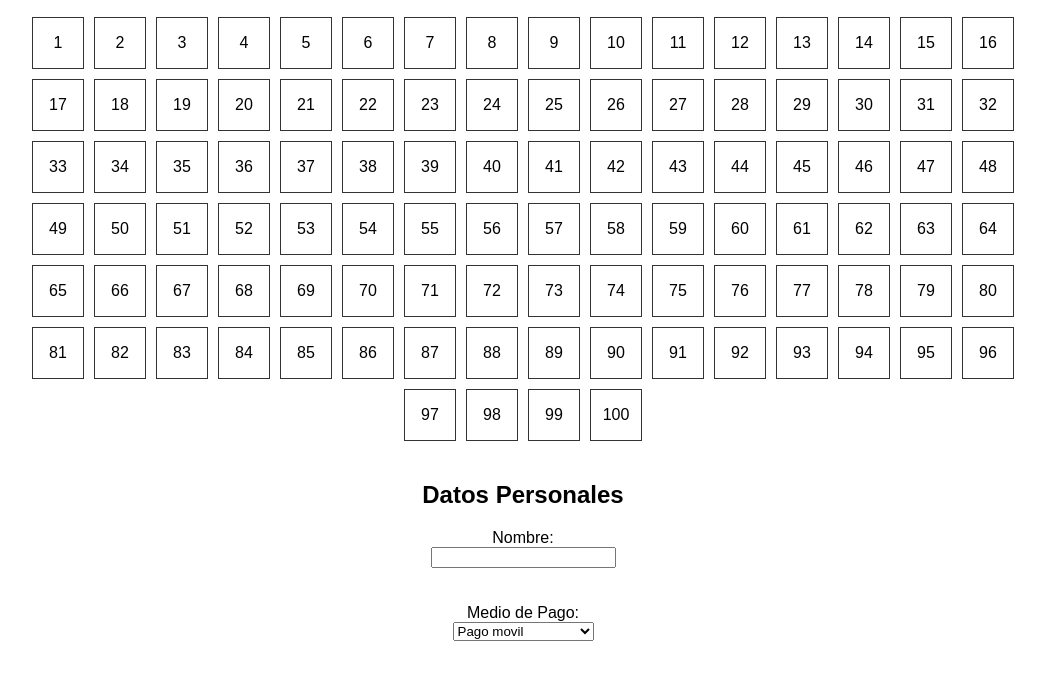
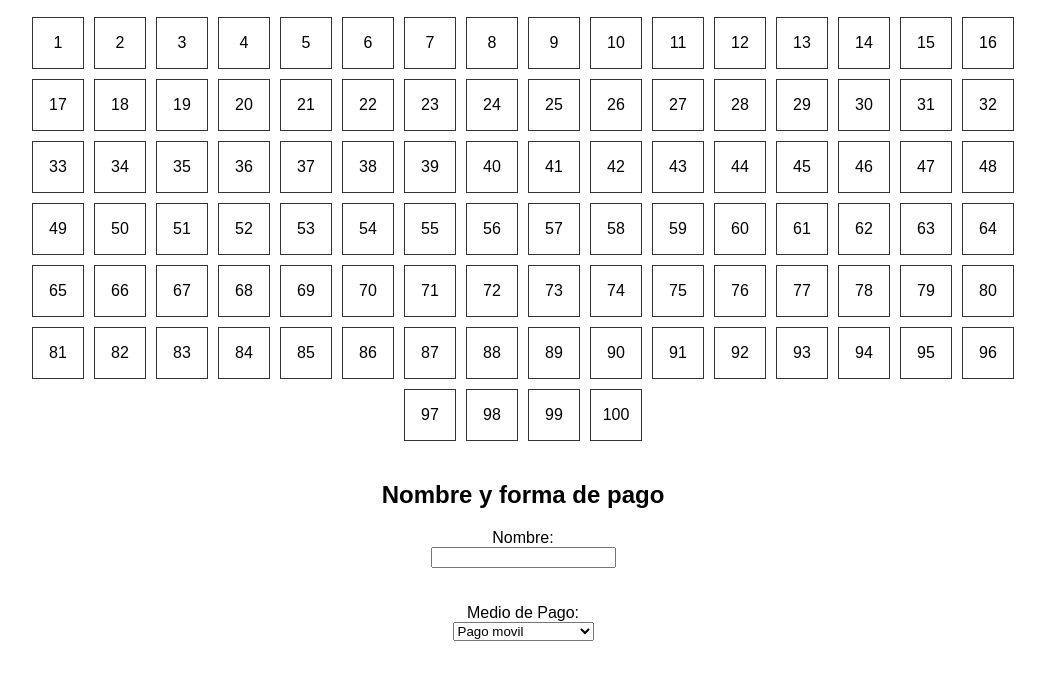
Before and after one commit to hericguedez/rifaYomaira, a plain HTML site: page index.html in a window 1280 px wide. Shown: the part 626-1311 px from the top of the page, without its empty margins (117-1162 px from the left). Drawn offline with Linux system fonts and the light colour scheme; no server answers.

Commit message:
Add files via upload
agregar medio pago boliviano

```diff
--- a/index.html
+++ b/index.html
@@ -125,7 +125,7 @@
 
         <!-- Formulario de Datos Personales -->
         <form id="formulario" onsubmit="enviarSeleccion(); return false;">
-            <h2>Datos Personales</h2>
+            <h2>Nombre y forma de pago</h2>
             <label for="nombre">Nombre:</label>
             <input type="text" id="nombre" required>
             <br><br>
@@ -135,6 +135,7 @@
                 <option value="Zelle">Zelle</option>
                 <option value="Pesos Chilenos">Pesos Chilenos</option>
                 <option value="Pesos Colombianos">Pesos Colombianos</option>
+                <option value="Bolivianos">Bolivianos</option>
                 <option value="Otro">Otro</option>
             </select>
             <br><br>
```
